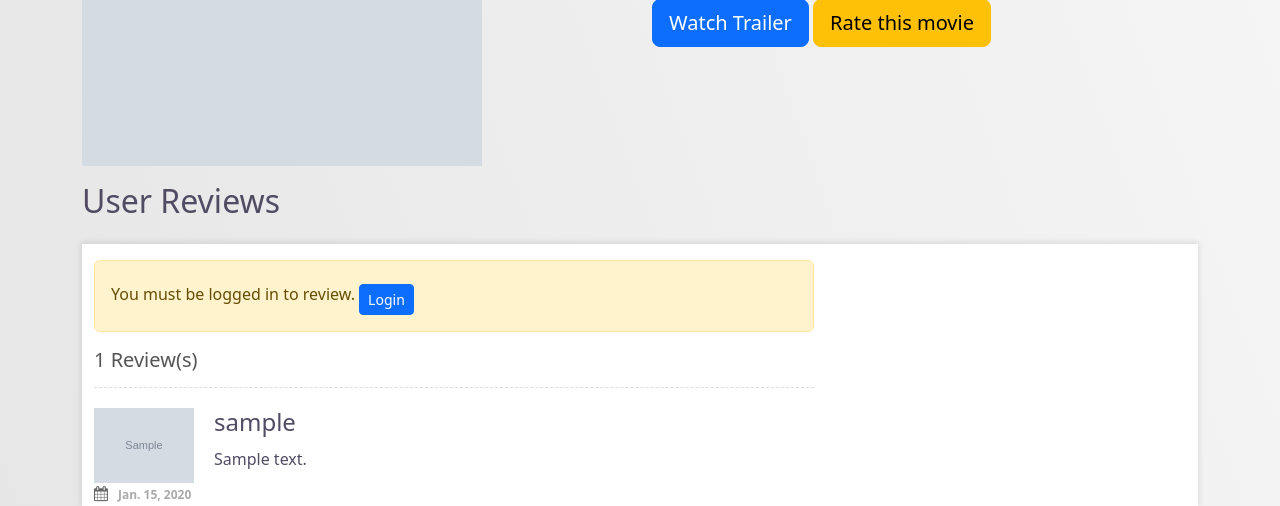
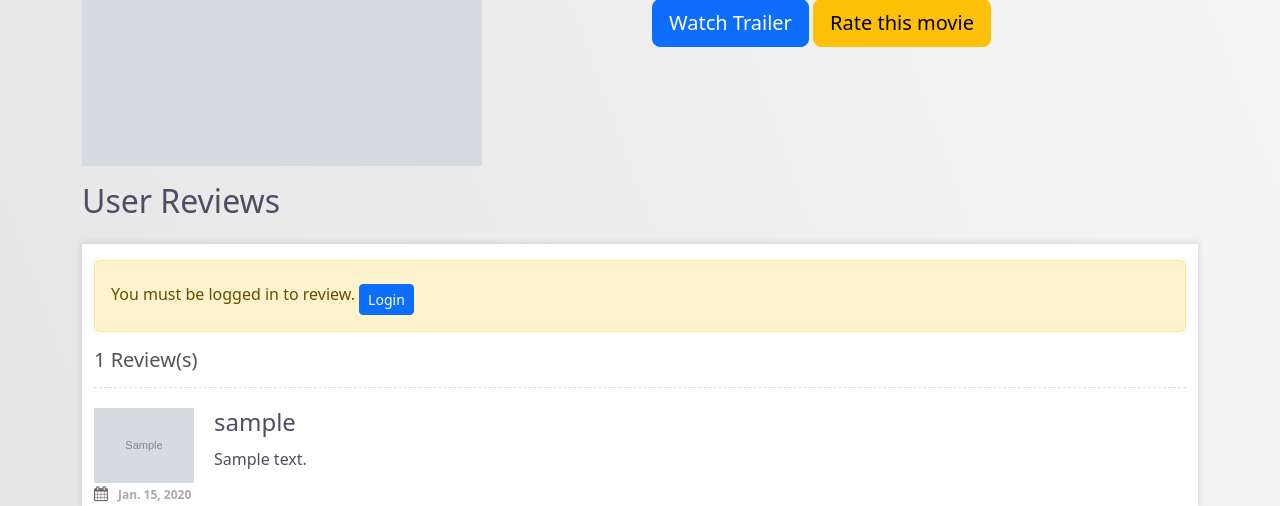
Before and after one commit to vyshnav-vinod/FilmFanatics, a Django app: page /movie/1 in a window 1280 px wide. Shown: the part 558-1064 px from the top of the page. Run offline with Django 5.2, Linux system fonts and the light colour scheme; tables that the repository leaves empty hold one stand-in row (values such as "Sample post"); grey boxes marked "Sample" are stand-in pictures; some libraries are stand-ins or nearby versions.

Commit message:
Fix review section widht

```diff
--- a/filmfanatics/main/views.py
+++ b/filmfanatics/main/views.py
@@ -83,7 +83,7 @@ def add_movie(request):
     return render(request, "add_movie.html", {'categories': category_list})
 
 
-@login_required(login_url="/login")
+# @login_required(login_url="/login")
 def profile(request, pk):
     """Profile page for others to view and also for user to edit profile"""
     if request.method == "POST":
--- a/filmfanatics/static/css/style.css
+++ b/filmfanatics/static/css/style.css
@@ -43,6 +43,7 @@ body {
   /* PRofile photo end */
 
   /* Reviewss */
+
   content-item {
     padding:30px 0;
 	background-color:#FFFFFF;
--- a/filmfanatics/templates/view_movie.html
+++ b/filmfanatics/templates/view_movie.html
@@ -32,17 +32,17 @@
     <section class="content-item" id="comments">
         <div class="container">
             <div class="row">
-                <div class="col-sm-8">
+                <div class="col-sm-12">
                     {% if user.is_authenticated %}
                     <form method="post" action="{% url 'main:reviewmovie' movie.id %}"> {% csrf_token %}
                         <h3 class="pull-left">Add a review</h3>
                         <button type="submit" class="btn btn-light pull-right">Submit</button>
                         <fieldset>
                             <div class="row">
-                                <div class="col-sm-3 col-lg-2 hidden-xs">
+                                <div class="col-sm-2 col-lg-1 hidden-xs"> <!-- Adjusted column width -->
                                     <img class="img-responsive" src="{{ user.avatar.img }}" alt="" style="height: 100px; width: 100px;">
                                 </div>
-                                <div class="form-group col-xs-12 col-sm-9 col-lg-10">
+                                <div class="form-group col-xs-12 col-sm-10 col-lg-11"> <!-- Adjusted column width -->
                                     <textarea class="form-control" id="message" placeholder="Your review" required="" name="review"></textarea>
                                 </div>
                             </div>
```
